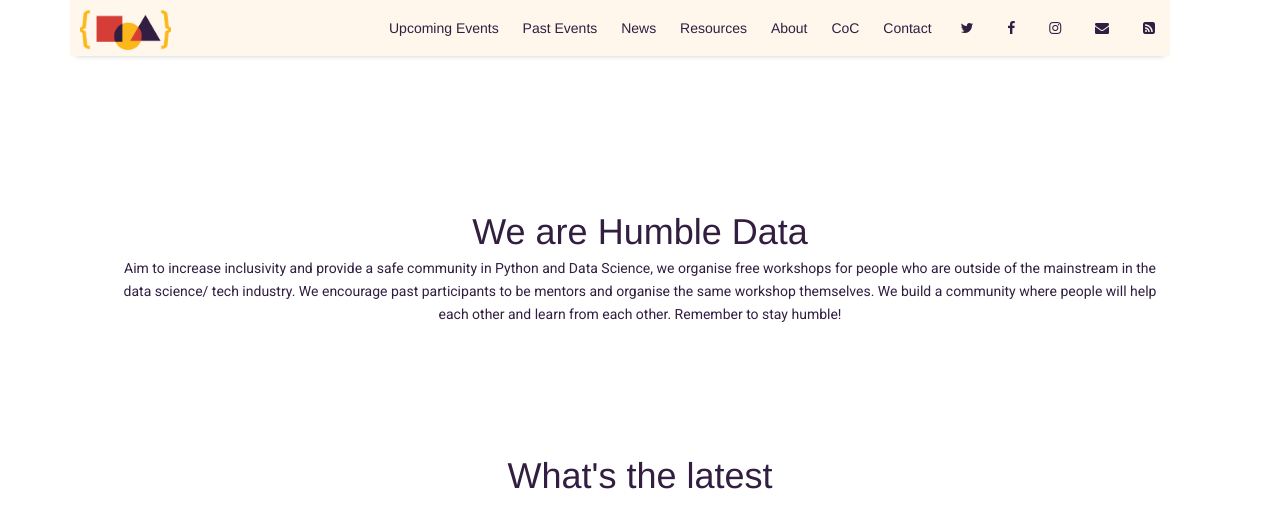
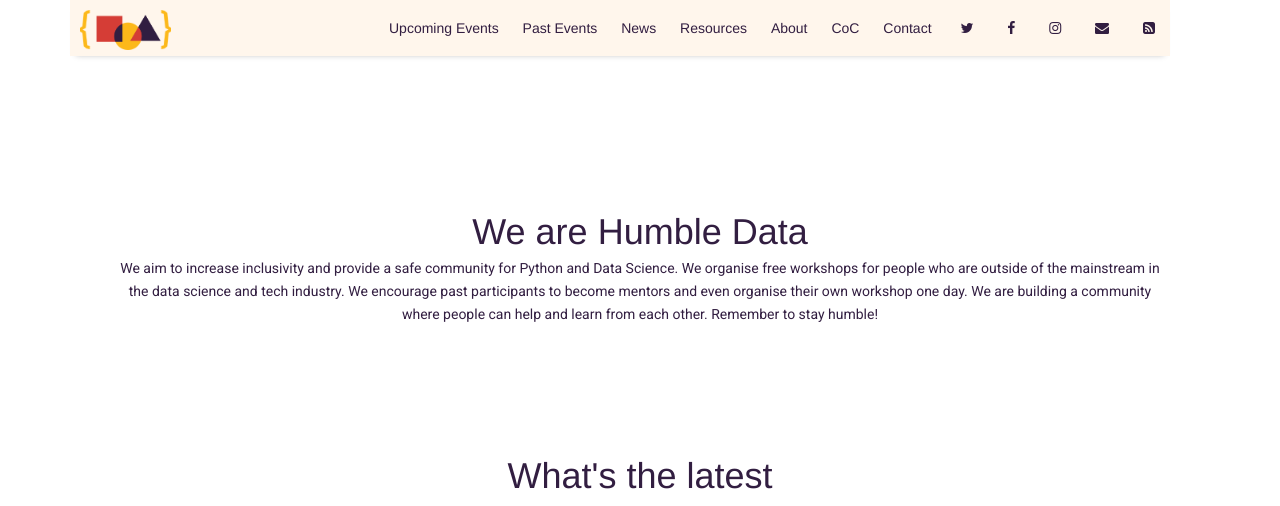
Before and after one commit to HumbleData/HumbleData.github.io, a Jekyll site: the page built from index.html, in a window 1280 px wide and 900 px high, scrolled down 484 px, cut to the strip 0-506 px from the top of the window. Built offline with Jekyll 4.4.1, drawn with Linux system fonts in a browser that asks for light colours; nearby versions of some CDN libraries; the list of posts is cut into pages by our own code; comment, search, counter and statistics services are not loaded.

Commit message:
Update settings.yml

```diff
--- a/_data/settings.yml
+++ b/_data/settings.yml
@@ -37,4 +37,4 @@
 
 cover_title: 'We are Humble Data'
 
-cover_description: 'Aim to increase inclusivity and provide a safe community in Python and Data Science, we organise free workshops for people who are outside of the mainstream in the data science/ tech industry. We encourage past participants to be mentors and organise the same workshop themselves. We build a community where people will help each other and learn from each other. Remember to stay humble!'
+cover_description: 'We aim to increase inclusivity and provide a safe community for Python and Data Science. We organise free workshops for people who are outside of the mainstream in the data science and tech industry. We encourage past participants to become mentors and even organise their own workshop one day. We are building a community where people can help and learn from each other. Remember to stay humble!'
```
